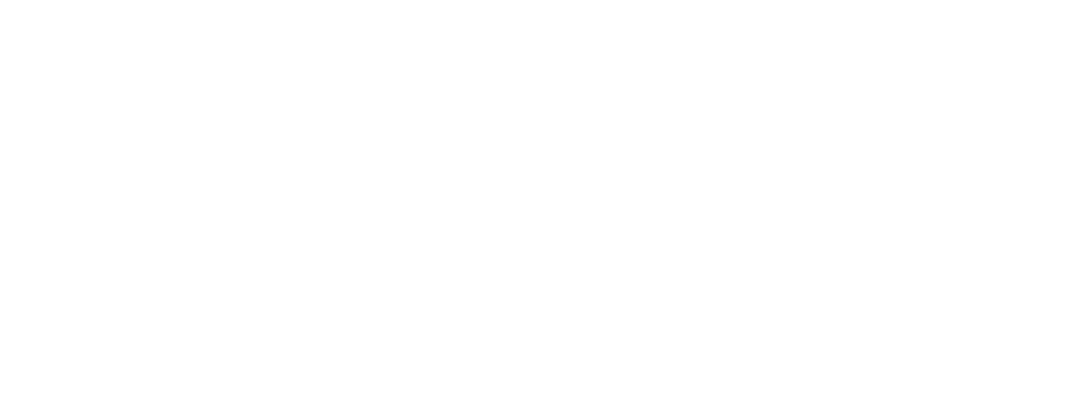
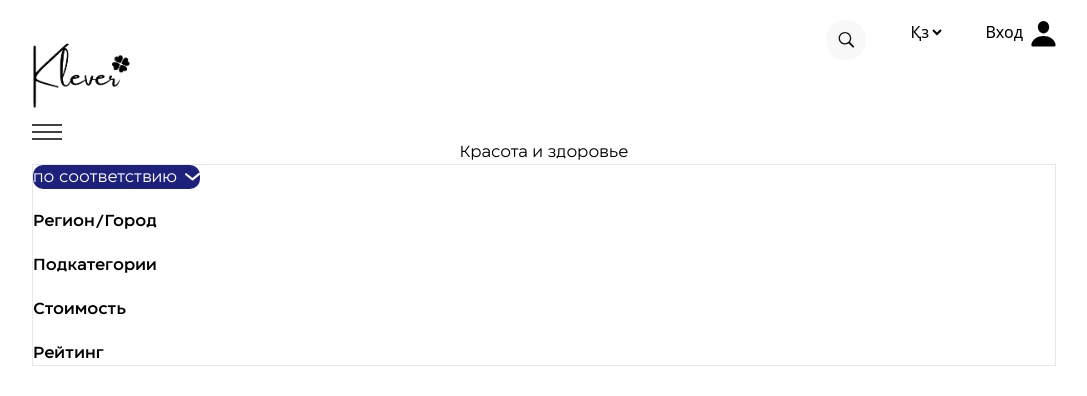
Before and after one commit to Enqwezy/klever, a React (Vite) app: page /beauty/all in a window 1280 px wide. Before the commit this address had no page. Shown: the top 396 px of the page, without its empty margins (96-1183 px from the left). Built offline with nearby package versions, Linux system fonts and the light colour scheme.

Commit message:
Добавлено компонент ServicesList и обновлено маршрутизация для услуг

```diff
--- a/src/App.jsx
+++ b/src/App.jsx
@@ -3,6 +3,7 @@
 import Login from './components/pages/Login';
 import Home from './components/pages/Home';
 import Services from './components/pages/Services';
+import ServicesList from './components/pages/ServicesList';
 
 
 function App() {
@@ -13,6 +14,7 @@
         <Route path="/register" element={<Register />} />
         <Route path="/login" element={<Login />} />
         <Route path="/beauty" element={<Services />} />
+        <Route path="/beauty/all" element={<ServicesList />} />
       </Routes>
     </div>
   );
--- a/src/components/pages/Services.jsx
+++ b/src/components/pages/Services.jsx
@@ -5,6 +5,7 @@
 import Footer from '../main/Footer'
 import RequestCard from '../UI/cards/RequestCard'
 import requestPhoto from '../../assets/img/request-card.png'
+import { Link } from 'react-router-dom'
 
 function Services() {
     const data = [
@@ -90,8 +91,8 @@
             <BlackHeader />
             <div className='px-[10vw] flex justify-center flex-col text-center mt-5 gap-y-[3vh] '>
                 <div className='font-eastman_regular text-[7vw] sm:text-[5vw] md:text-[4vw] lg:text-[3.5vw] xl:text-[2vw]'>Красота и здоровье</div>
-                <div className='grid grid-cols-1 sm:grid-cols-2 md:grid-cols-3 xl:grid-cols-4 2xl:grid-cols-4 grid-rows-4 gap-5 '>
-                    <div className="relative w-full max-w-[320px] h-[250px] shadow-card bg-[#1D217C] cursor-pointer">
+                <div className='grid grid-cols-1 sm:grid-cols-2 md:grid-cols-3 xl:grid-cols-4 2xl:grid-cols-4 gap-5 '>
+                    <Link to={'/beauty/all'} className="relative w-full max-w-[320px] h-[250px] shadow-card bg-[#1D217C] cursor-pointer">
                         <div className="absolute bottom-0 w-full z-20">
                             <svg
                                 className="w-full h-[148px]"
@@ -112,7 +113,7 @@
                                 <div className="text-[23px]">Все варианты</div>
                             </div>
                         </div>
-                    </div>
+                    </Link>
 
                     {data.map((data) =>
                         <ServicesCard name={data.name} description={data.description} photo={data.photo} />
--- /dev/null
+++ b/src/components/pages/ServicesList.jsx
@@ -0,0 +1,41 @@
+import React from 'react'
+import BlackHeader from '../main/BlackHeader'
+
+function ServicesList() {
+  return (
+    <div>
+      <BlackHeader />
+      <div className='flex justify-center items-center  flex-col'>
+        <div className='font-eastman_regular 2xl:text-[3vw]'>Красота и здоровье</div>
+        <div className='flex flex-row gap-5 w-[80vw] border'>
+          <div className='max-w-[30vw] flex flex-col gap-5'>
+            <div>
+              <button className='bg-[#1D217C] rounded-[10px] text-white font-eastman_regular flex flex-row gap-2 justify-center items-center 2xl:py-1 2xl:px-5 '>
+                по соответствию
+                <svg className='w-[15px] h-[8px]' viewBox="0 0 15 8" fill="none" xmlns="http://www.w3.org/2000/svg">
+                  <path d="M7.44612e-05 1.24442C-0.000470089 1.40452 0.034854 1.5627 0.10345 1.70735C0.172045 1.85199 0.27217 1.97943 0.396466 2.08029L6.82443 7.25622C7.01613 7.41383 7.25658 7.5 7.50472 7.5C7.75287 7.5 7.99332 7.41383 8.18502 7.25622L14.613 1.89811C14.8318 1.71622 14.9693 1.45484 14.9955 1.17147C15.0216 0.888106 14.9341 0.605968 14.7523 0.387125C14.5704 0.168282 14.3091 0.0306601 14.0258 0.00453423C13.7425 -0.0215917 13.4605 0.0659184 13.2417 0.247814L7.49937 5.03796L1.75705 0.408558C1.5998 0.277517 1.40831 0.194276 1.20524 0.168686C1.00217 0.143096 0.79602 0.176228 0.611186 0.26416C0.426353 0.352094 0.27057 0.491147 0.162269 0.664868C0.0539685 0.838589 -0.0023164 1.03971 7.44612e-05 1.24442Z" fill="white" />
+                </svg>
+              </button>
+            </div>
+            <div>
+              <h1 className='font-eastman_medium 2xl:text-[1vw]'>Регион/Город</h1>
+
+            </div>
+            <div>
+              <h1 className='font-eastman_medium 2xl:text-[1vw]'>Подкатегории</h1>
+            </div>
+            <div>
+              <h1 className='font-eastman_medium 2xl:text-[1vw]'>Стоимость</h1>
+            </div>
+            <div>
+              <h1 className='font-eastman_medium 2xl:text-[1vw]'>Рейтинг</h1>
+            </div>
+          </div>
+          <div></div>
+        </div>
+      </div>
+    </div>
+  )
+}
+
+export default ServicesList
```
